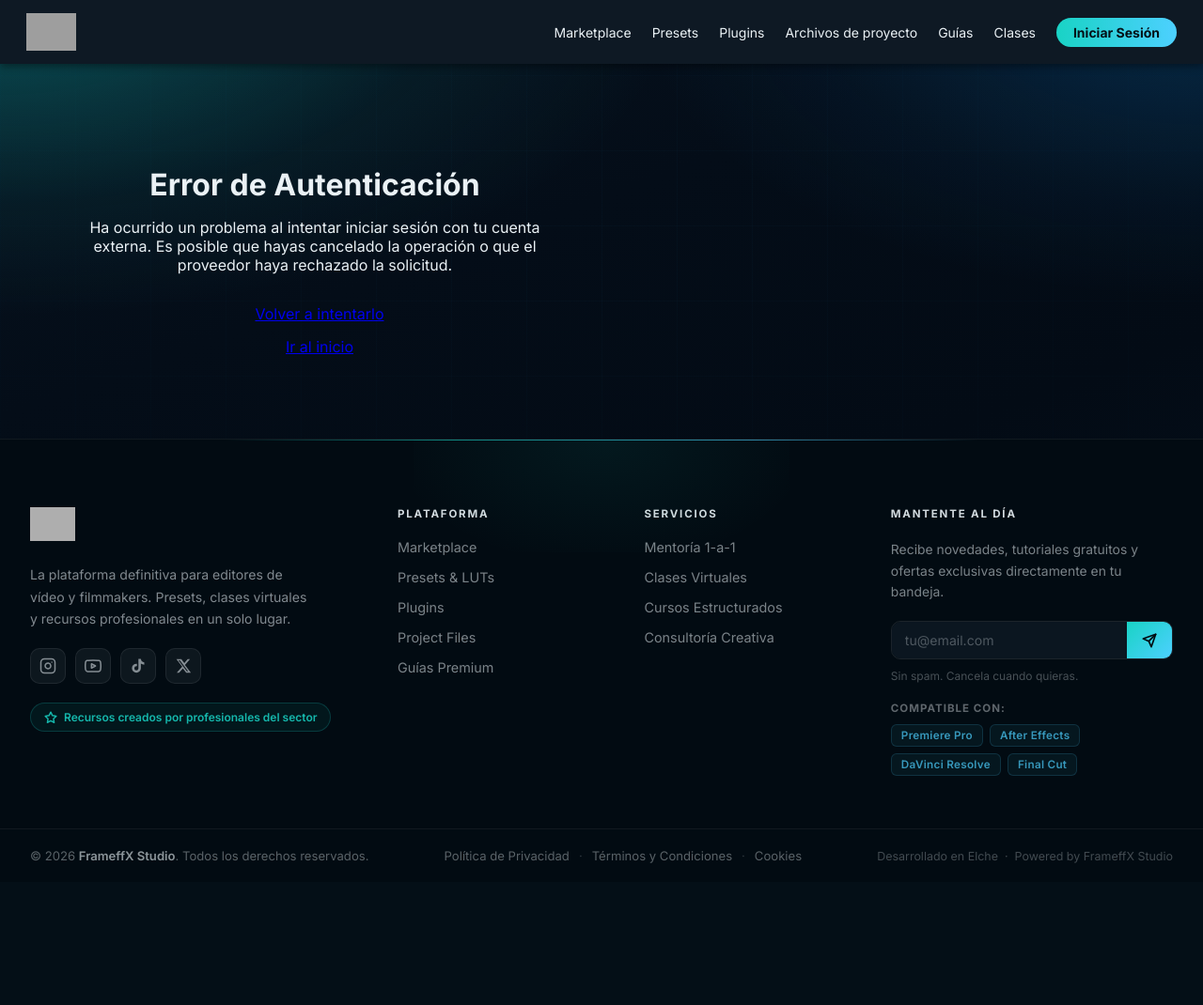
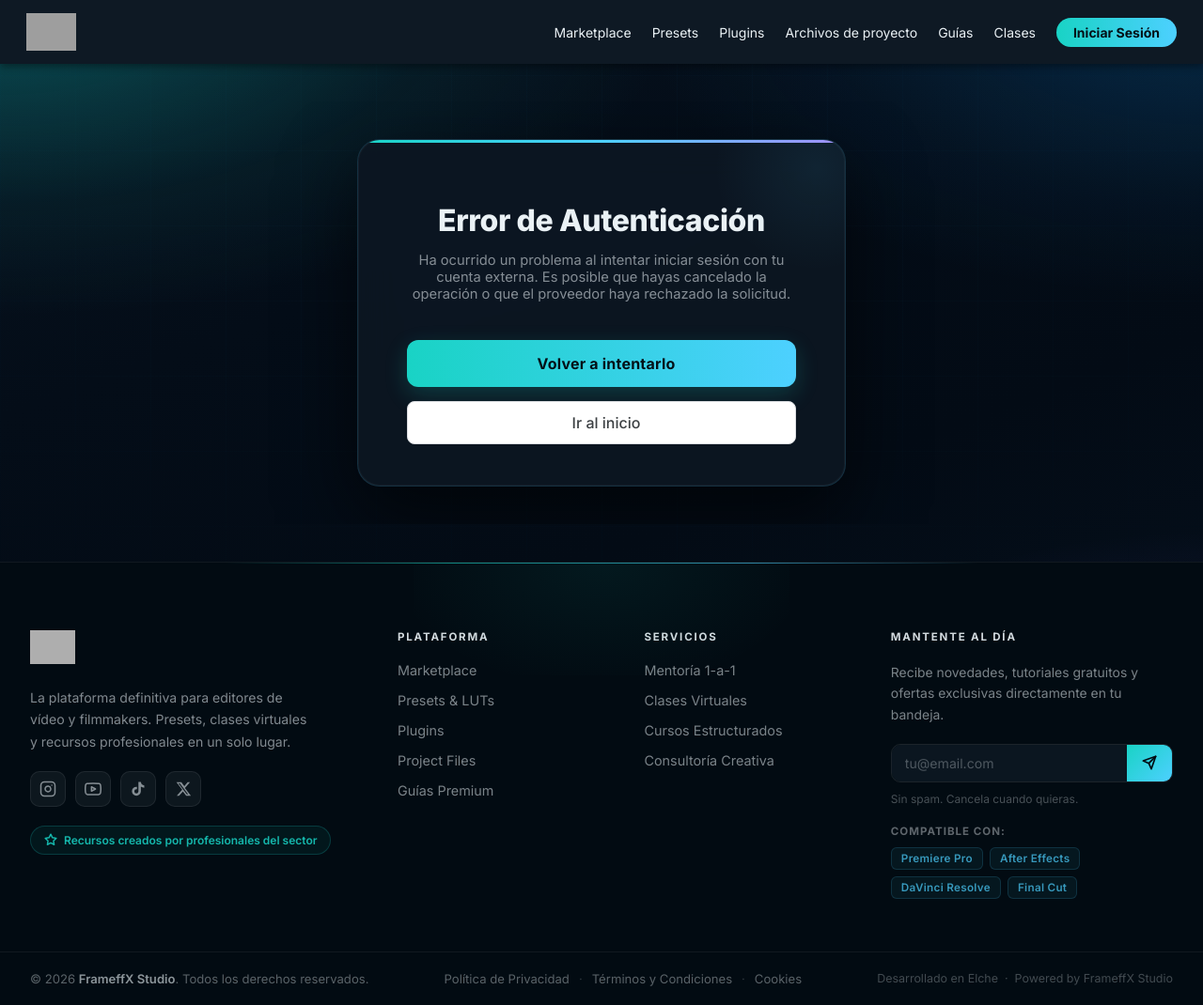
Before and after one commit to Nicant0/true-frameffx, a Django app: template proyecto-frameffx/templates/socialaccount/authentication_error.html in a window 1280 px wide. Shown: the whole page at 94% size. Before the commit the page ends 919 px from the top, so only its background shows below. Run offline with Django 3.2, Linux system fonts and the light colour scheme; the template is opened without the code that fills it, so the values that code supplies are empty; grey boxes are pictures that could not be loaded.

Commit message:
fix: corregir centrado y botones de las páginas de error de auth usando clases login-box

```diff
--- a/proyecto-frameffx/templates/socialaccount/authentication_error.html
+++ b/proyecto-frameffx/templates/socialaccount/authentication_error.html
@@ -3,13 +3,14 @@
 {% block title %}Error de Inicio de Sesión | FrameffX{% endblock %}
 
 {% block content %}
-<main class="page-container auth-page">
-    <div class="auth-box fade-in-up" style="text-align: center; max-width: 550px; padding: 3rem 2rem;">
+<div class="login-page">
+    <div class="login">
+        <div class="login-box fade-in-up" style="text-align: center;">
             <div class="auth-icon" style="font-size: 4rem; color: var(--color-danger); margin-bottom: 1rem;">
                 <i class="fas fa-times-circle"></i>
             </div>
-        <h1 class="auth-title" style="margin-bottom: 1rem;">Error de Autenticación</h1>
-        <p class="auth-subtitle" style="color: var(--color-text-muted); margin-bottom: 2rem;">
+            <h1 class="login-title" id="login-title" style="margin-bottom: 1rem;">Error de Autenticación</h1>
+            <p class="login-subtitle" style="margin-bottom: 2rem;">
                 Ha ocurrido un problema al intentar iniciar sesión con tu cuenta externa.
                 Es posible que hayas cancelado la operación o que el proveedor haya rechazado la solicitud.
             </p>
@@ -18,18 +19,20 @@
             <div style="background: rgba(255, 59, 48, 0.1); border: 1px solid rgba(255, 59, 48, 0.3); color: #ff6b6b; padding: 15px; border-radius: 8px; margin-bottom: 2rem; font-family: monospace; white-space: pre-wrap; text-align: left; font-size: 0.9rem;">
                 <strong>Detalles técnicos:</strong>
                 {% if exception %}<br>Exception: {{ exception }}{% endif %}
+                {% if exception|pprint != "''" %}<br>Exception Repr: {{ exception|pprint }}{% endif %}
                 {% if error %}<br>Error: {{ error }}{% endif %}
             </div>
             {% endif %}
 
             <div style="display: flex; gap: 15px; flex-direction: column;">
-            <a href="{% url 'login' %}" class="btn btn-primary" style="display: flex; justify-content: center; gap: 10px;">
+                <a href="{% url 'login' %}" class="submit-btn" style="text-decoration: none; display: flex; justify-content: center; align-items: center; gap: 10px;">
                     <i class="fas fa-redo"></i> Volver a intentarlo
                 </a>
-            <a href="{% url 'home' %}" class="btn btn-outline" style="display: flex; justify-content: center; gap: 10px;">
+                <a href="{% url 'home' %}" class="social-login-btn" style="text-decoration: none; display: flex; justify-content: center; align-items: center; gap: 10px;">
                     <i class="fas fa-home"></i> Ir al inicio
                 </a>
             </div>
         </div>
-</main>
+    </div>
+</div>
 {% endblock %}
```
Also changed, not shown: proyecto-frameffx/templates/account/account_inactive.html (+8 -6 lines), proyecto-frameffx/templates/socialaccount/login_cancelled.html (+9 -7 lines). Lines whose indentation alone changed are shown as unchanged.
